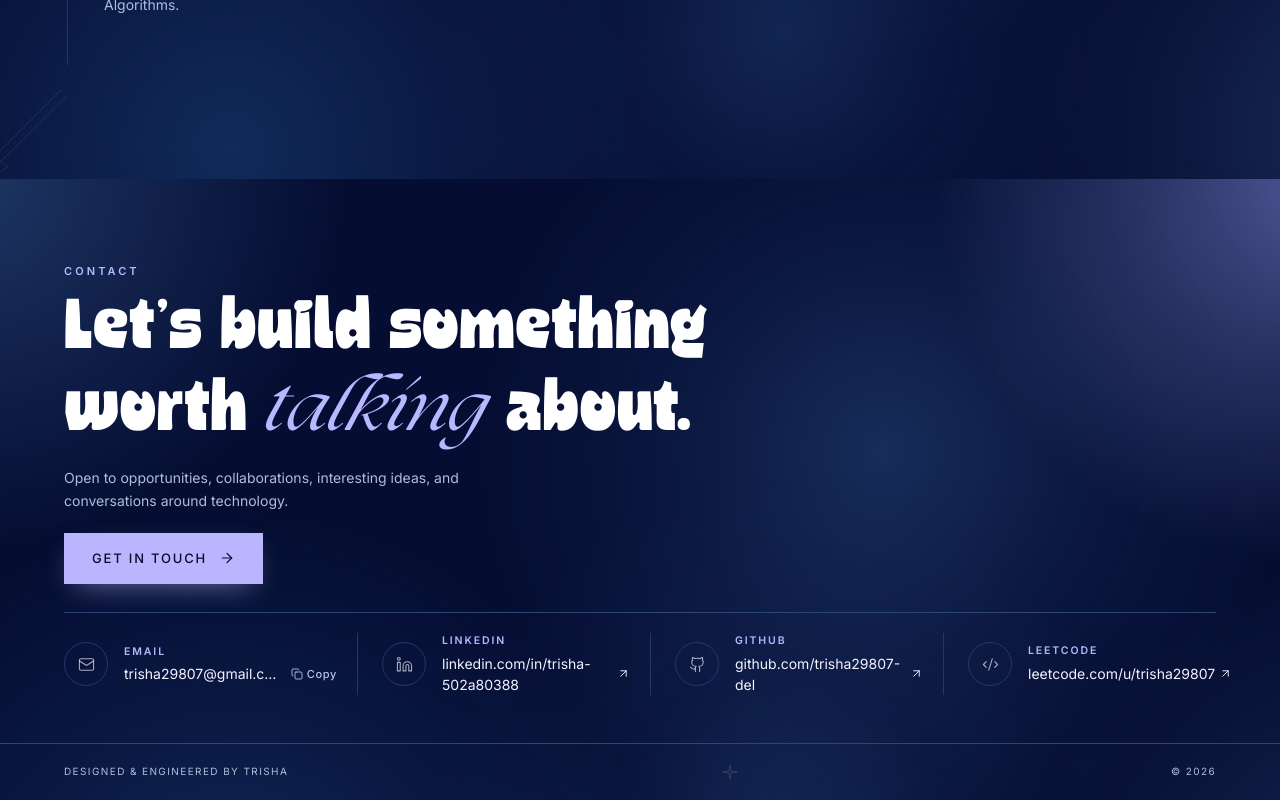
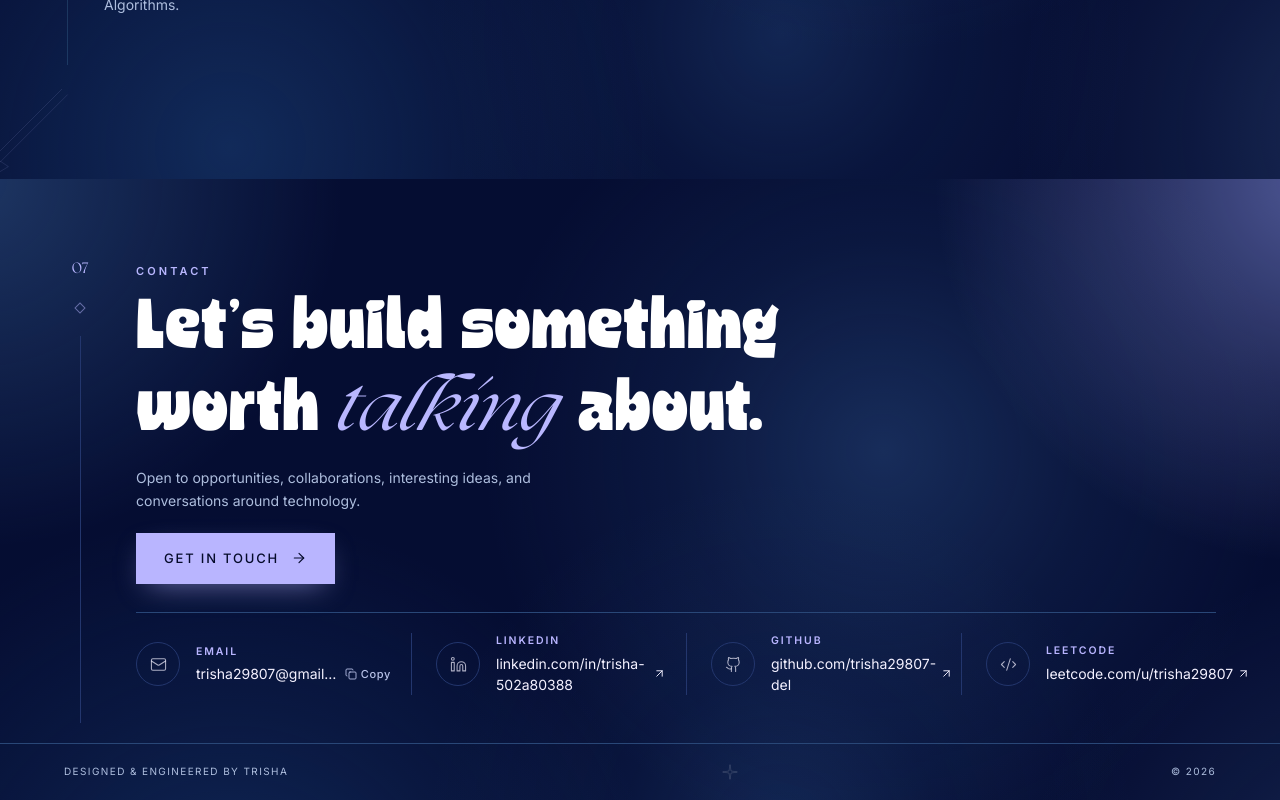
Before and after one commit to trisha29807-del/Portfolio-Trisha, a React (Vite) app: page / in a window 1280 px wide. Shown: the part 7095-7895 px from the top of the page. Built offline with nearby package versions, Linux system fonts and the light colour scheme; the HTML template or start-up script is replaced by a standard one.

Commit message:
Restore Contact numbering

```diff
--- a/src/components/Contact/ContactSection.tsx
+++ b/src/components/Contact/ContactSection.tsx
@@ -26,6 +26,19 @@ export function ContactSection() {
 
       <div className="container-editorial relative py-4 sm:py-5">
         <div className="flex gap-6 sm:gap-10">
+          {/* left rail — number, vertical line, marker */}
+          <motion.div
+            initial="hidden"
+            whileInView="show"
+            viewport={{ once: true, margin: "-15% 0px" }}
+            variants={fadeUp}
+            className="relative flex w-6 shrink-0 flex-col items-center sm:w-8"
+          >
+            <span className="font-seasons text-[15px] text-[#B9B7FF] dark:text-[#B9B7FF]">07</span>
+            <span className="mt-6 h-2 w-2 rotate-45 border border-[#B9B7FF]/50 dark:border-[#B9B7FF]/50" />
+            <span className="mt-6 w-px flex-1 bg-day-border dark:bg-night-border" />
+          </motion.div>
+
           {/* main content */}
           <div className="min-w-0 flex-1 pb-6 sm:pb-7">
             <motion.span
```
